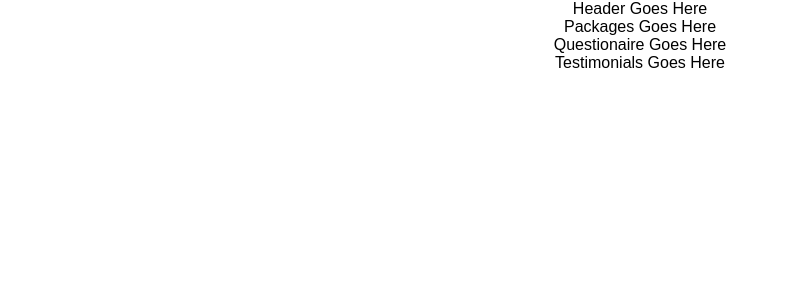
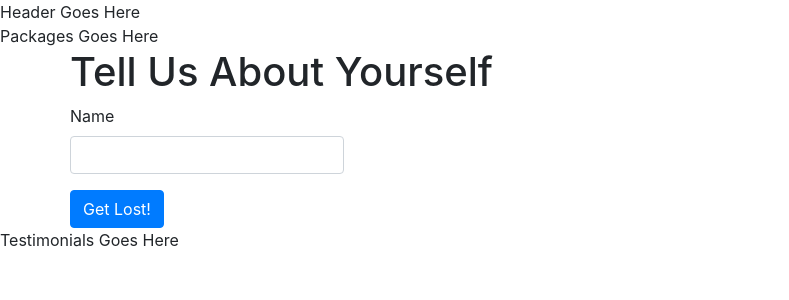
Before and after one commit to cdanielsen/hazy-ventures, a React (Create React App) app: page / in a window 1280 px wide. Shown: the top 300 px of the page, without its empty margins (0-789 px from the left). Built offline with nearby package versions, Linux system fonts and the light colour scheme.

Commit message:
Add Bootstrap

```diff
--- a/package.json
+++ b/package.json
@@ -3,9 +3,11 @@
   "version": "0.1.0",
   "private": true,
   "dependencies": {
+    "bootstrap": "^4.1.3",
     "react": "^16.5.2",
     "react-dom": "^16.5.2",
-    "react-scripts": "1.1.5"
+    "react-scripts": "1.1.5",
+    "reactstrap": "^6.4.0"
   },
   "scripts": {
     "start": "react-scripts start",
--- a/src/App.css
+++ b/src/App.css
@@ -1,5 +1,5 @@
 .App {
-  text-align: center;
+  /* text-align: center; */
 }
 
 .App-logo {
--- a/src/Components/Questionaire.js
+++ b/src/Components/Questionaire.js
@@ -1,10 +1,32 @@
 import React, { Component } from 'react';
+import {
+  Button,
+  Container,
+  Form,
+  FormGroup,
+  Label,
+  Input,
+  Row,
+} from 'reactstrap';
 
 export default class Questionare extends Component {
     render() {
       return (
-        <div>Questionaire Goes Here
-        </div>
+        <Container>
+          <Row>
+            <h1>Tell Us About Yourself</h1>
+          </Row>
+          <Row>
+            <Form>
+              <FormGroup>
+                <Label for="name">Name</Label>
+                <Input name="email" id="name" />
+              </FormGroup>
+
+              <Button color="primary">Get Lost!</Button>
+            </Form>
+          </Row>
+        </Container>
       );
     }
 }
--- a/src/index.js
+++ b/src/index.js
@@ -3,6 +3,7 @@ import ReactDOM from 'react-dom';
 import './index.css';
 import App from './App';
 import registerServiceWorker from './registerServiceWorker';
+import 'bootstrap/dist/css/bootstrap.min.css';
 
 ReactDOM.render(<App />, document.getElementById('root'));
 registerServiceWorker();
```
Also changed, not shown: 1 other file (tests, documents, lock files or other folders).
